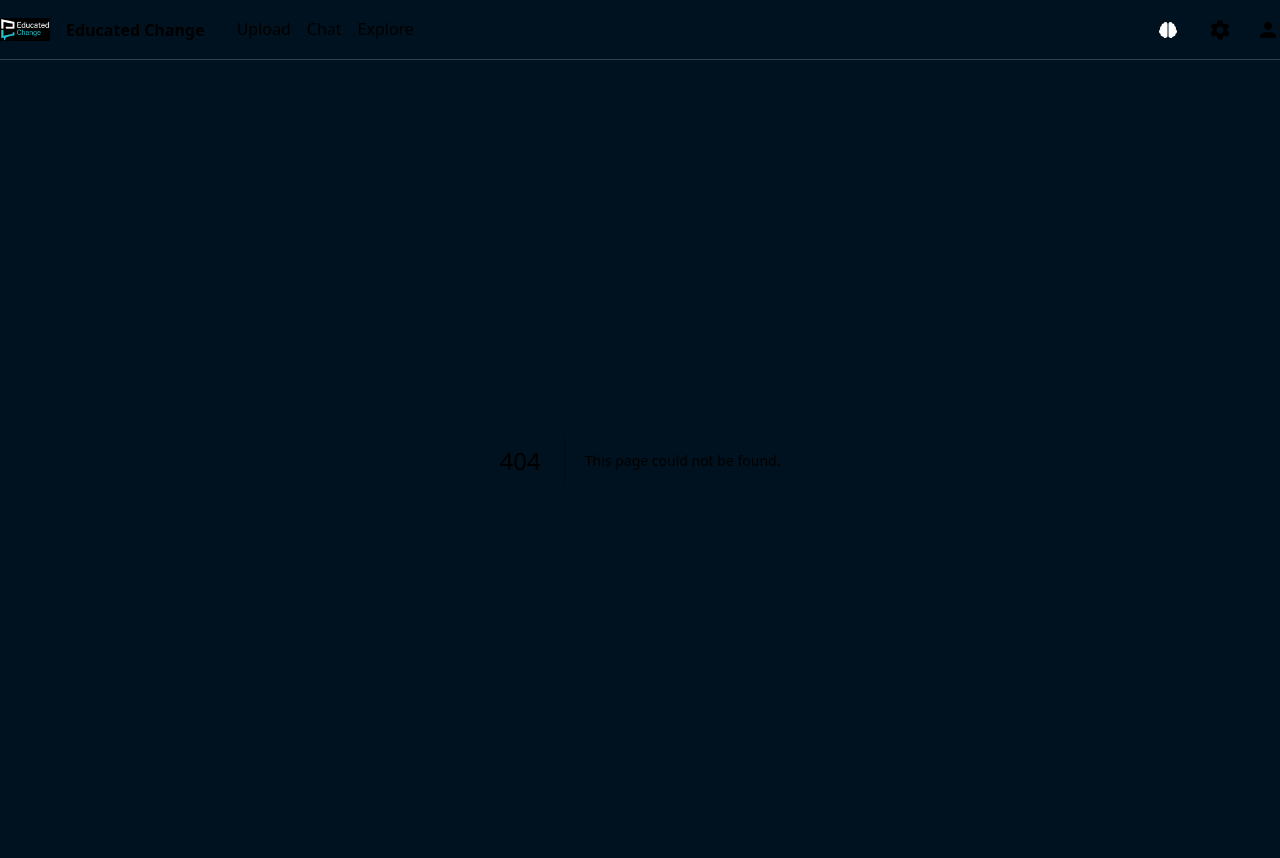
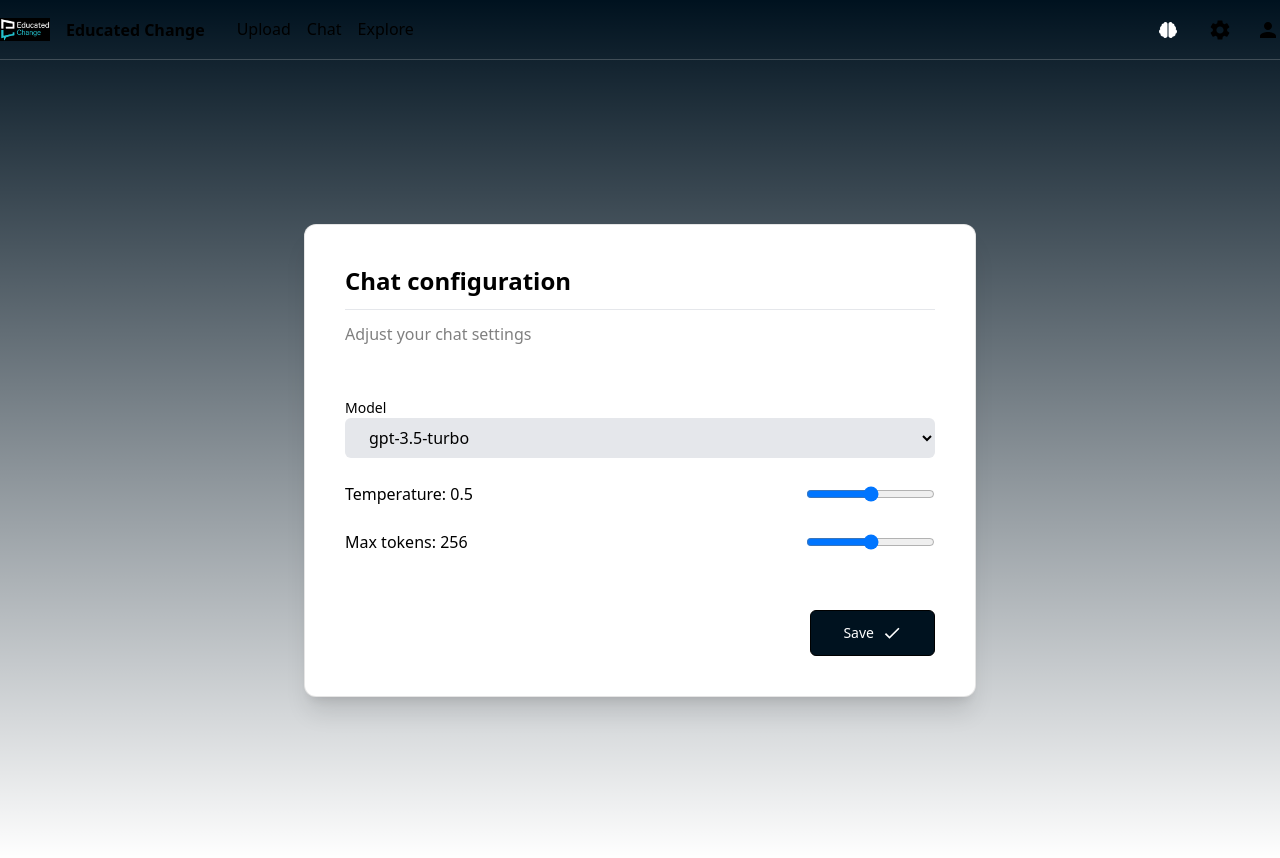
Before and after one commit to ErenYea/educationchange, a Next.js app: page /settings in a window 1280 px wide. Before the commit this address had no page. Built offline with nearby package versions, Linux system fonts and the light colour scheme.

Commit message:
settings

```diff
--- /dev/null
+++ b/app/settings/page.tsx
@@ -0,0 +1,12 @@
+import ChatConfig from "@/components/ChatConfig";
+
+const Page = () => {
+
+  return (
+    <div className="flex items-center justify-center h-screen">
+        <ChatConfig />
+    </div>
+  );
+};
+
+export default Page;
--- /dev/null
+++ b/components/ChatConfig.tsx
@@ -0,0 +1,84 @@
+"use client";
+
+import React, { useState } from "react";
+
+const ChatConfig = () => {
+  const [model, setModel] = useState("gpt-3.5-turbo");
+  const [temperature, setTemperature] = useState(0.5);
+  const [maxTokens, setMaxTokens] = useState(256);
+
+  const handleModelChange = (e: any) => {
+    setModel(e.target.value);
+  };
+
+  const handleTemperatureChange = (e: any) => {
+    setTemperature(parseFloat(e.target.value));
+  };
+
+  const handleMaxTokensChange = (e: any) => {
+    setMaxTokens(parseInt(e.target.value));
+  };
+
+  return (
+    <div className="w-[90vw] my-auto flex flex-col h-fit max-w-2xl rounded-xl bg-white dark:bg-[#00121f] border border-black/10 dark:border-white/25 p-10 shadow-xl dark:shadow-primary/50 focus:outline-none cursor-auto">
+      <h2 className="m-0 text-2xl font-bold border-b border-grey pb-3">
+        Chat configuration
+      </h2>
+      <p className="opacity-50 py-3">Adjust your chat settings</p>
+      <div className="mt-10 flex flex-col items-center gap-2">
+        <fieldset className="w-full flex flex-col">
+          <label className="flex-1 text-sm">Model</label>
+          <select
+            className="px-5 py-2 dark:bg-gray-700 bg-gray-200 rounded-md"
+            value={model}
+            onChange={handleModelChange}
+          >
+            <option value="gpt-3.5-turbo">gpt-3.5-turbo</option>
+            <option value="gpt-3.5-turbo-16k">gpt-3.5-turbo-16k</option>
+          </select>
+        </fieldset>
+        <fieldset className="w-full flex mt-4">
+          <label className="flex-1">Temperature: {temperature}</label>
+          <input
+            id="temp"
+            min="0"
+            max="1"
+            step="0.01"
+            type="range"
+            onChange={handleTemperatureChange}
+          />
+        </fieldset>
+        <fieldset className="w-full flex mt-4">
+          <label className="flex-1">Max tokens: {maxTokens}</label>
+          <input
+            min="10"
+            max="500"
+            type="range"
+            onChange={handleMaxTokensChange}
+          />
+        </fieldset>
+        <button
+          className="px-8 py-3 text-sm disabled:opacity-80 text-center font-medium rounded-md focus:ring ring-primary/10 outline-none flex items-center justify-center gap-2 bg-[#00121f] border border-black dark:border-white disabled:bg-gray-500 disabled:hover:bg-gray-500 text-white dark:bg-white dark:text-black hover:bg-gray-700 dark:hover:bg-gray-200 transition-colors mt-12 self-end"
+          type="submit"
+        >
+          Save
+          <svg
+            stroke="currentColor"
+            fill="currentColor"
+            stroke-width="0"
+            viewBox="0 0 24 24"
+            className="text-xl"
+            height="1em"
+            width="1em"
+            xmlns="http://www.w3.org/2000/svg"
+          >
+            <path fill="none" d="M0 0h24v24H0z"></path>
+            <path d="M9 16.17L4.83 12l-1.42 1.41L9 19 21 7l-1.41-1.41z"></path>
+          </svg>{" "}
+        </button>
+      </div>
+    </div>
+  );
+};
+
+export default ChatConfig;
```
